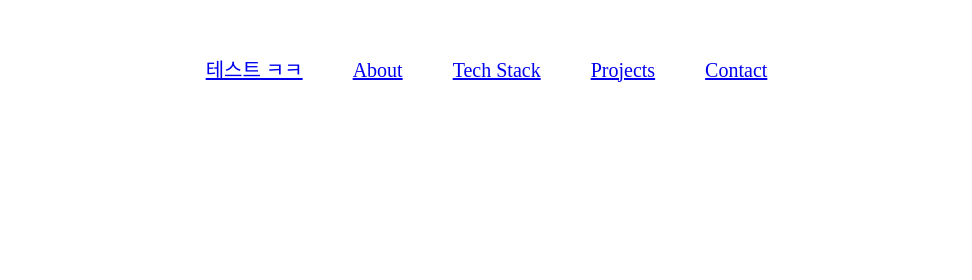
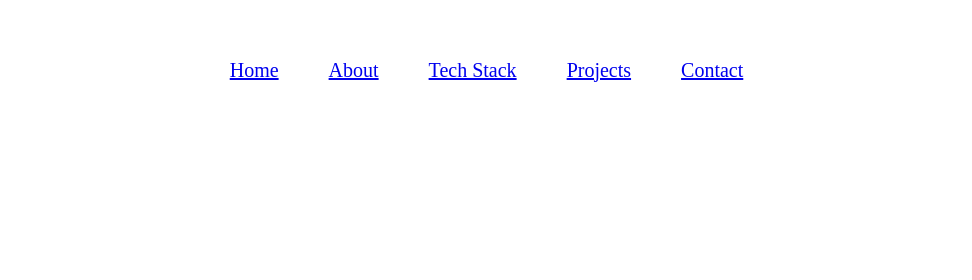
Before and after one commit to YangJinHyeok/web_advanced, a plain HTML site: page profile/profile.html in a window 1280 px wide. Shown: the top 280 px of the page, 137-1109 px from the left. Drawn offline with Linux system fonts and the light colour scheme; a web font is replaced by a local one.

Commit message:
feat. 원상 복구

```diff
--- a/profile/profile.html
+++ b/profile/profile.html
@@ -12,7 +12,7 @@
     <nav class="top-nav">
         <img class="nav-logo" src="./picture/logo.png">
         <ul class="nav-items">
-            <li><a href="#">테스트 ㅋㅋ</a></li>
+            <li><a href="#">Home</a></li>
             <li><a href="#">About</a></li>
             <li><a href="#">Tech Stack</a></li>
             <li><a href="#">Projects</a></li>
```
